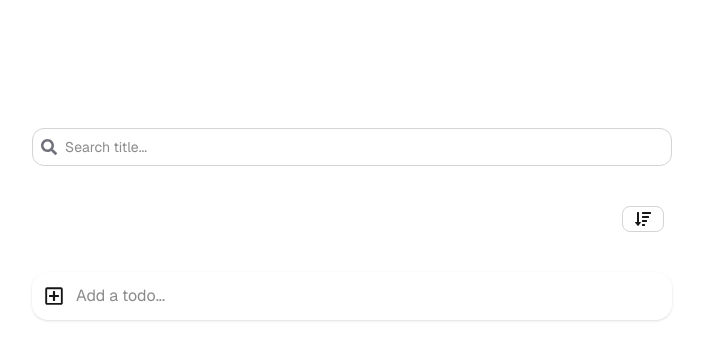
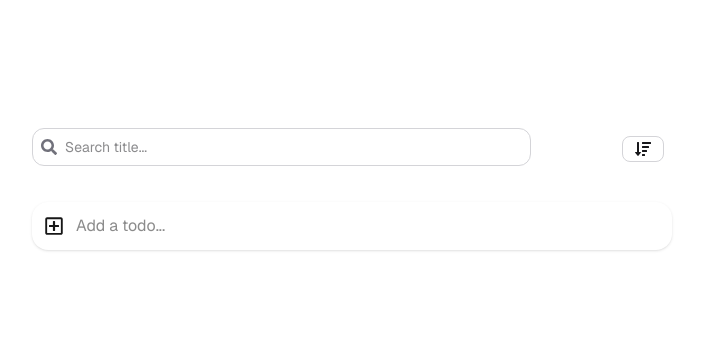
Before and after one commit to CatarinaFjallbark/todo, a Next.js app: page / in a window 1280 px wide. Shown: the top 360 px of the page, without its empty margins (288-991 px from the left). Built offline with nearby package versions, Linux system fonts and the light colour scheme.

Commit message:
sort button aligned with search field

```diff
--- a/app/page.tsx
+++ b/app/page.tsx
@@ -75,13 +75,20 @@ export default function Home() {
   return (
     <div className="flex min-h-screen items-center justify-center bg-zinc-50 font-sans dark:bg-black">
       <main className="flex min-h-screen w-full max-w-3xl flex-col gap-8 items-center py-32 px-16 bg-white dark:bg-black sm:items-start">
+        <div className="flex w-full gap-4">
+          <div className="flex-[4]">
             <SearchContainer value={search} onChange={setSearch} />
+          </div>
+
+          <div className="flex-[1]">
             <SortContainer
               checkedLast={sortCheckedLast}
               onToggle={() => {
                 setSort(!sortCheckedLast);
               }}
             />
+          </div>
+        </div>
         {edit && (
           <EditContainer
             todo={edit}
--- a/components/Edit/EditContainer.tsx
+++ b/components/Edit/EditContainer.tsx
@@ -18,7 +18,7 @@ export default function EditContainer({
     onChange({
       ...todo,
       title,
-      // Making sure that the values stay persisten if no change is made
+      // Making sure that the values stay persistent if no change is made
       description:
         todo.description === undefined && description === ""
           ? undefined
```
Also changed, not shown: 1 other file (tests, documents, lock files or other folders). Lines whose indentation alone changed are shown as unchanged.
